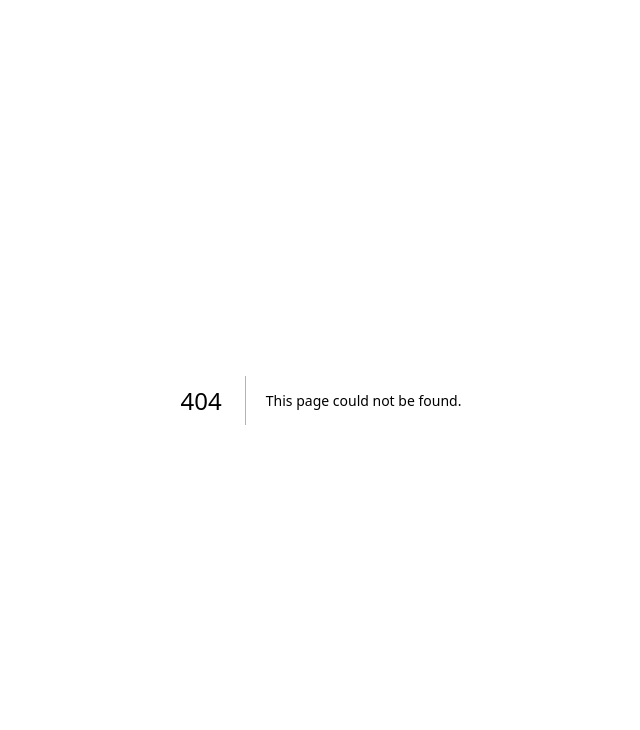
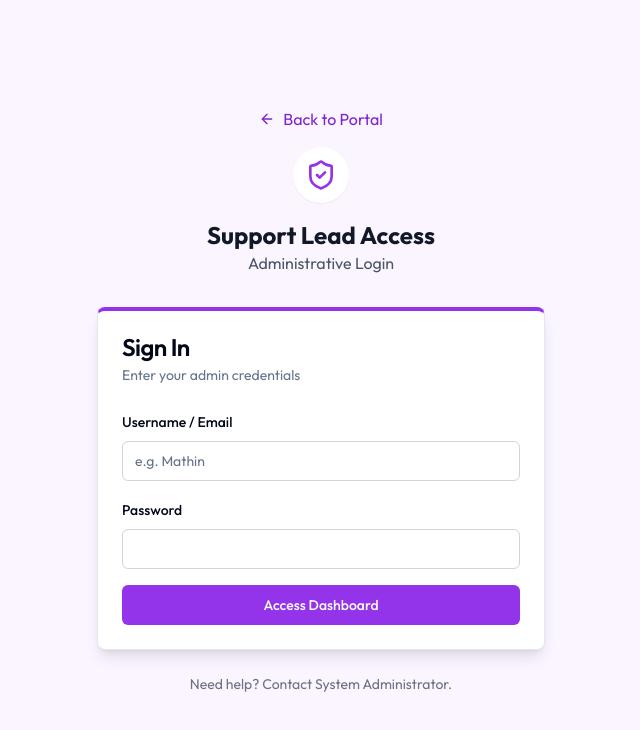
Before and after one commit to aakmal101/docufieds, a Next.js app: page /auth/support-lead/login in a window 1280 px wide. Before the commit this address had no page. Shown: the top 730 px of the page, without its empty margins (319-959 px from the left). Built offline with nearby package versions, Linux system fonts and the light colour scheme.

Commit message:
feat(auth): add dedicated support lead login page

```diff
--- /dev/null
+++ b/src/app/auth/support-lead/login/page.tsx
@@ -0,0 +1,120 @@
+'use client'
+
+import { useState } from 'react'
+import { signIn } from 'next-auth/react'
+import { useRouter } from 'next/navigation'
+import { Button } from '@/components/ui/button'
+import { Input } from '@/components/ui/input'
+import { Card, CardContent, CardDescription, CardHeader, CardTitle } from '@/components/ui/card'
+import { Label } from '@/components/ui/label'
+import { AlertCircle, Loader2, ShieldCheck, ArrowLeft } from 'lucide-react'
+import { Alert, AlertDescription } from '@/components/ui/alert'
+import Link from 'next/link'
+import toast from 'react-hot-toast'
+
+export default function SupportLeadLogin() {
+    const router = useRouter()
+    const [loading, setLoading] = useState(false)
+    const [error, setError] = useState('')
+    const [identifier, setIdentifier] = useState('')
+    const [password, setPassword] = useState('')
+
+    const handleLogin = async (e: React.FormEvent) => {
+        e.preventDefault()
+        setLoading(true)
+        setError('')
+
+        // Use standard NextAuth signIn
+        const result = await signIn('credentials', {
+            identifier,
+            password,
+            redirect: false,
+        })
+
+        if (result?.error) {
+            setError('Invalid credentials. Please try again.')
+            setLoading(false)
+        } else {
+            // Success - Redirect manually to the Support Lead Dashboard
+            toast.success('Login successful')
+            router.push('/admin/support-lead')
+            router.refresh()
+        }
+    }
+
+    return (
+        <div className="min-h-screen bg-purple-50 flex items-center justify-center p-4">
+            <div className="w-full max-w-md">
+                <div className="text-center mb-8">
+                    <Link href="/dashboard/support" className="inline-flex items-center text-purple-700 hover:text-purple-900 mb-4 transition-colors">
+                        <ArrowLeft className="h-4 w-4 mr-2" />
+                        Back to Portal
+                    </Link>
+                    <div className="flex justify-center mb-4">
+                        <div className="bg-white p-3 rounded-full shadow-sm">
+                            <ShieldCheck className="h-8 w-8 text-purple-600" />
+                        </div>
+                    </div>
+                    <h1 className="text-2xl font-bold text-gray-900">Support Lead Access</h1>
+                    <p className="text-gray-600">Administrative Login</p>
+                </div>
+
+                <Card className="border-t-4 border-t-purple-600 shadow-lg">
+                    <CardHeader>
+                        <CardTitle>Sign In</CardTitle>
+                        <CardDescription>Enter your admin credentials</CardDescription>
+                    </CardHeader>
+                    <CardContent>
+                        {error && (
+                            <Alert variant="destructive" className="mb-4">
+                                <AlertCircle className="h-4 w-4" />
+                                <AlertDescription>{error}</AlertDescription>
+                            </Alert>
+                        )}
+
+                        <form onSubmit={handleLogin} className="space-y-4">
+                            <div className="space-y-2">
+                                <Label htmlFor="identifier">Username / Email</Label>
+                                <Input
+                                    id="identifier"
+                                    type="text"
+                                    placeholder="e.g. Mathin"
+                                    value={identifier}
+                                    onChange={(e) => setIdentifier(e.target.value)}
+                                    required
+                                    className="border-gray-300 focus:ring-purple-500"
+                                />
+                            </div>
+                            <div className="space-y-2">
+                                <Label htmlFor="password">Password</Label>
+                                <Input
+                                    id="password"
+                                    type="password"
+                                    value={password}
+                                    onChange={(e) => setPassword(e.target.value)}
+                                    required
+                                    className="border-gray-300 focus:ring-purple-500"
+                                />
+                            </div>
+
+                            <Button type="submit" className="w-full bg-purple-600 hover:bg-purple-700" disabled={loading}>
+                                {loading ? (
+                                    <>
+                                        <Loader2 className="mr-2 h-4 w-4 animate-spin" />
+                                        Authenticating...
+                                    </>
+                                ) : (
+                                    'Access Dashboard'
+                                )}
+                            </Button>
+                        </form>
+                    </CardContent>
+                </Card>
+
+                <p className="text-center mt-6 text-sm text-gray-500">
+                    Need help? Contact System Administrator.
+                </p>
+            </div>
+        </div>
+    )
+}
--- a/src/app/dashboard/support/page.tsx
+++ b/src/app/dashboard/support/page.tsx
@@ -55,7 +55,7 @@ export default function SupportPortalLanding() {
                                     Manage team assignments, monitor workload, review escalations, and handle team operations.
                                 </p>
                                 <div className="pt-4">
-                                    <Link href="/api/auth/signin?callbackUrl=/admin/support-lead">
+                                    <Link href="/auth/support-lead/login">
                                         <Button className="w-full bg-purple-600 hover:bg-purple-700 h-11 text-base group">
                                             Login as Lead
                                             <ArrowRight className="ml-2 h-4 w-4 group-hover:translate-x-1 transition-transform" />
```
